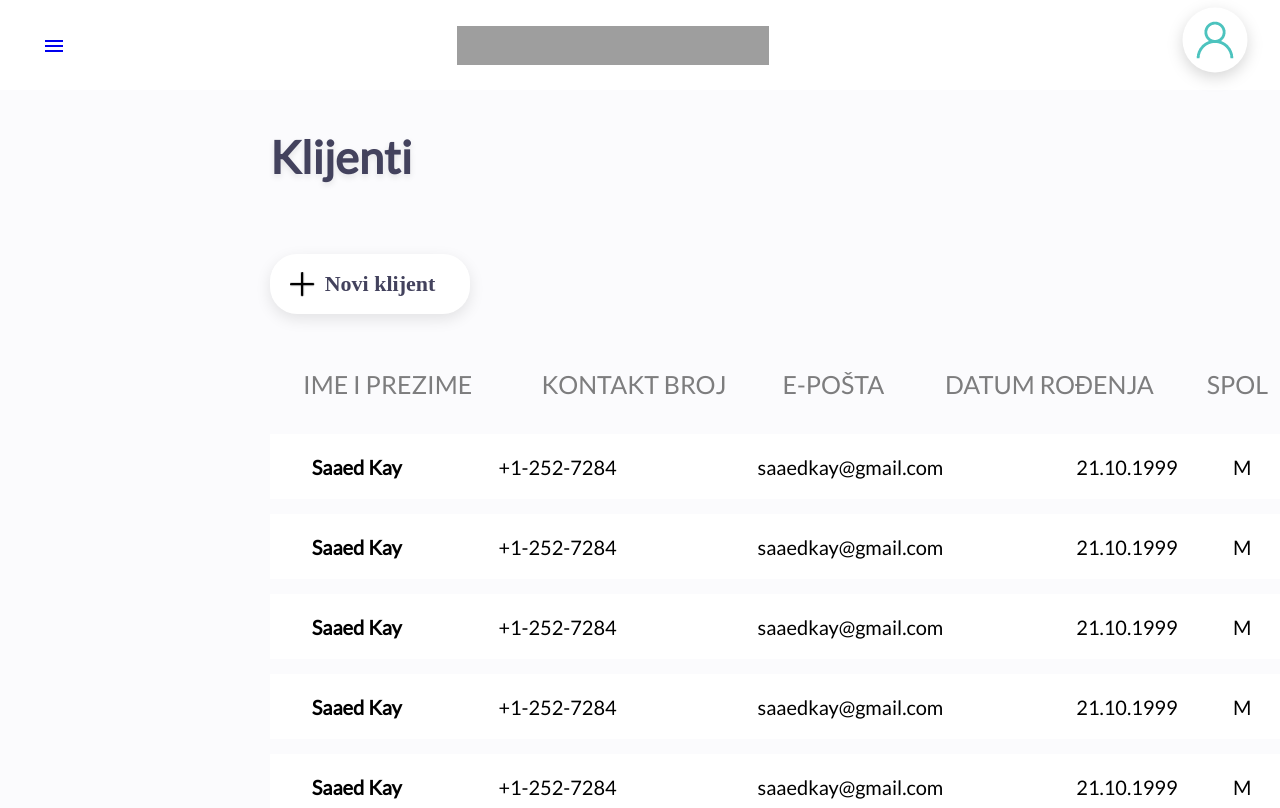
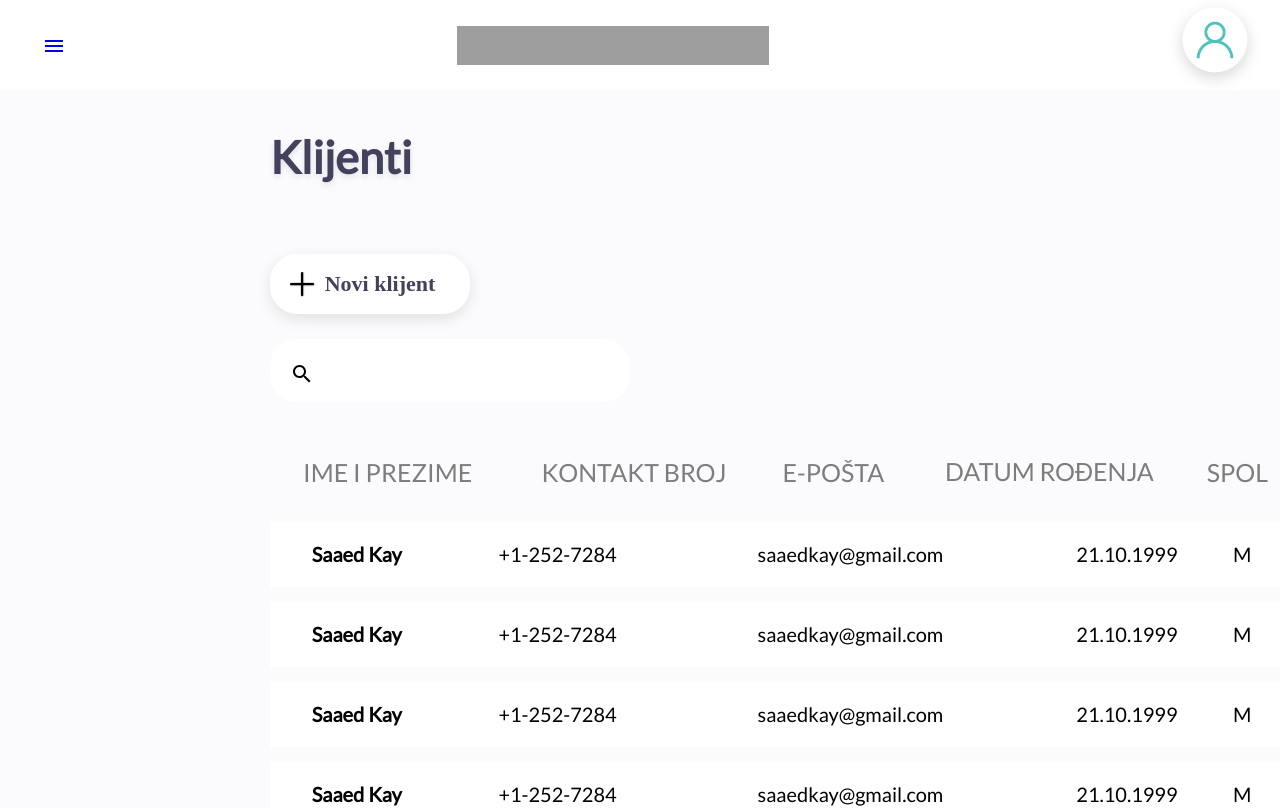
Before and after one commit to kuveeee/zavrsni-rad-kinetic-frontend, a React (Create React App) app: page /klijenti in a window 1280 px wide. Shown: the top 808 px of the page. Built offline with nearby package versions, Linux system fonts and the light colour scheme; grey boxes are pictures that could not be loaded; the HTML template or start-up script is replaced by a standard one.

Commit message:
New search box in Klijenti

```diff
--- a/src/assets/styles/Klijenti.css
+++ b/src/assets/styles/Klijenti.css
@@ -68,6 +68,44 @@
     box-shadow: 0px 5px 15px #dbdbdb1a;
 }
 
+.client_search {
+    margin-top: 25px;
+    background: #FFFFFF 0% 0% no-repeat padding-box;
+    border-radius: 27px;
+    width: 360px;
+    height: 60px;
+    align-self: center;
+    display: table;
+    position: relative;
+    padding-left: 20px;
+    padding-right: 20px;
+}
+
+.client_search input {
+    border-radius: 27px;
+    display: table-cell;
+    vertical-align: middle;
+    text-align: center;
+    margin-left: 50px;
+    margin-bottom: 6px;
+    width: 230px;
+    height: 50px;
+    border: none;
+}
+
+.client_search:hover {
+    background-color: #4CC3BE30;
+    transition: transform 0.3s;
+    transform: scale(1.1);
+    box-shadow: 0px 5px 15px #dbdbdb1a;
+}
+
+.client_search input:hover {
+    background-color: #4CC3BE30;
+    transition: transform 0.3s;
+    transform: scale(1.1);
+}
+
 .klijenti_tablica {
     width: 1200px;
     height: 40px;
--- a/src/views/Dashboard.js
+++ b/src/views/Dashboard.js
@@ -3,7 +3,7 @@ import { Link } from 'react-router-dom';
 import * as Icons from '@material-ui/icons';
 import '../assets/styles/Dashboard.css';
 
-import Paper from '@material-ui/core/Paper';
+import Paper from '@material-ui/core/Paper'; //vizualni dio za kalendar
 import { ViewState } from '@devexpress/dx-react-scheduler';
 import {
   Scheduler,
--- a/src/views/Klijenti.js
+++ b/src/views/Klijenti.js
@@ -1,5 +1,6 @@
 import React from 'react';
 import '../assets/styles/Klijenti.css';
+import * as Icons from '@material-ui/icons';
 import plus from '../assets/images/usluge/plus.png';
 
 function Klijenti() {
@@ -10,6 +11,14 @@ function Klijenti() {
         <div class="novi_klijent">
           <img src={plus} alt="Dodavanje novog klijenta"></img>
           <h3>Novi klijent</h3>
+        </div>
+      </div>
+      <div class="flex_row">
+        <div class="client_search">
+          <div class="search">
+            <Icons.Search />
+            <input placeholdertext="place"></input>
+          </div>
         </div>
       </div>
       <div class="flex_row">
```
Lines whose indentation alone changed are shown as unchanged.
